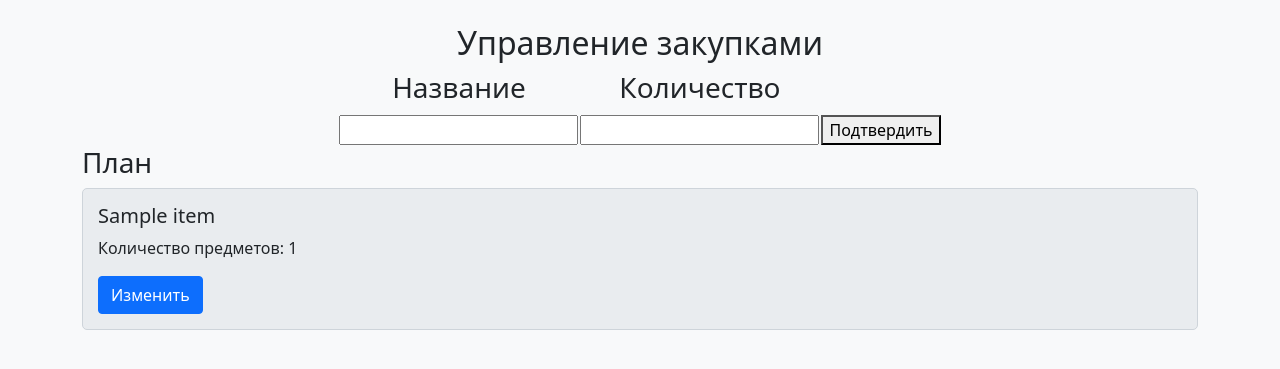
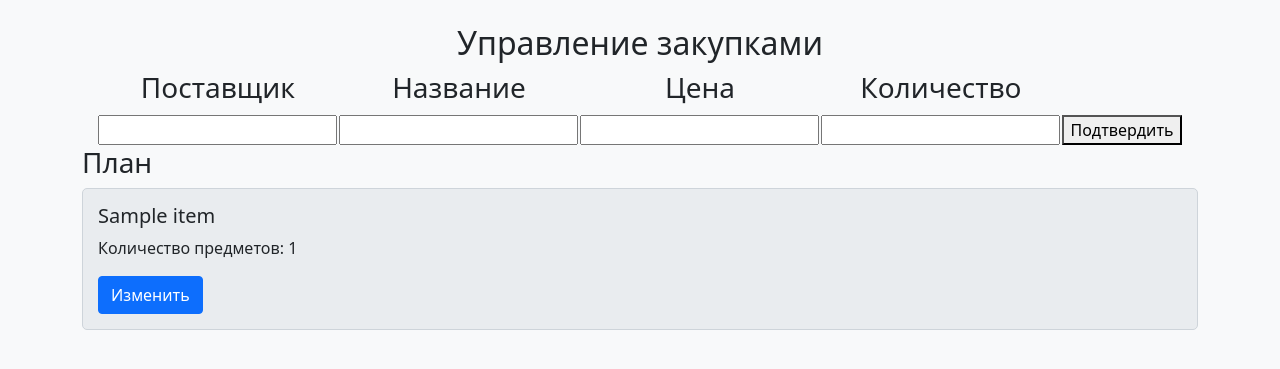
Before and after one commit to Karaseyka/Sport-equipment-management, a Flask app: template templates/plan_admin.html in a window 1280 px wide. Shown: the part 104-473 px from the top of the page. Run offline with Flask 3, Linux system fonts and the light colour scheme; the template is opened without the code that fills it: most values are stand-ins (such as "Sample title", 1, 10 or a date in 2020); some libraries are stand-ins or nearby versions.

Commit message:
Plan Adminn paramerts Extend

```diff
--- a/templates/plan_admin.html
+++ b/templates/plan_admin.html
@@ -5,12 +5,16 @@
         <h2 align="center">Управление закупками</h2>
         <table align="center">
             <tr>
+                <td><h3 align="center">Поставщик</h3></td>
                 <td><h3 align="center">Название</h3></td>
+                <td><h3 align="center">Цена</h3></td>
                 <td><h3 align="center">Количество</h3></td>
             </tr>
             <tr>
                 <form method="POST">
+                    <td><input type="text" name="supplier"/></td>
                     <td><input type="text" name="name_item"/></td>
+                    <td><input type="number" name="price"/></td>
                     <td><input type="number" name="quantity"/></td>
                     <td>
                         <button type="submit">Подтвердить</button>
```
